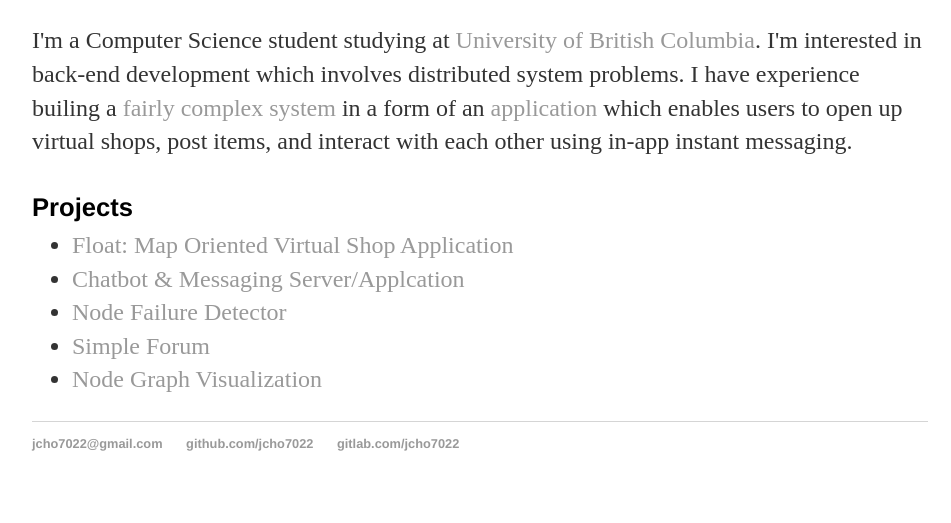
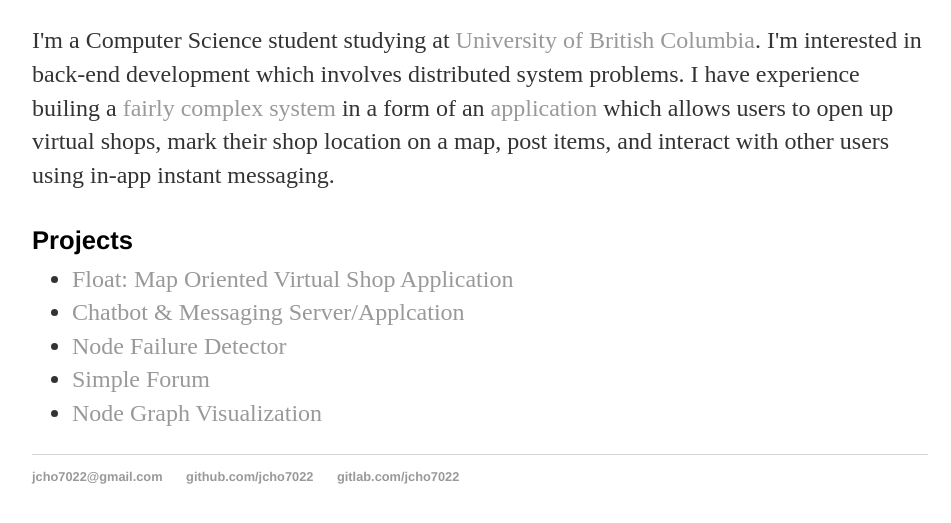
Before and after one commit to jcho7022/jcho7022.github.io, a Jekyll site: the page built from index.html, in a window 1280 px wide, cut to the strip 467-1023 px from the top of the page. Shown: the top 523 px of the strip, without its empty margins (160-1111 px from the left). Built offline with Jekyll 4.4.1, drawn with Linux system fonts in a browser that asks for light colours.

Commit message:
Update index.html

```diff
--- a/index.html
+++ b/index.html
@@ -11,12 +11,12 @@
 		I'm interested in back-end development which involves distributed system problems.
 		I have experience builing a <a href="/projects/float">fairly complex system</a> in
 		a form of an <a href="https://play.google.com/store/apps/details?id=com.floatapplication">application</a>
-		which enables users to open up virtual shops, post items, and interact with each other using in-app instant messaging.
+		which allows users to open up virtual shops, mark their shop location on a map, post items, and interact with other users using in-app instant messaging.
 		</p>
 
 	<h4><b>Projects</b></h4>
 	<ul class="project_dir">
-		<li> <a href="/projects/float" title="Float:Business Info/Sales Application">Float: Map Oriented Virtual Shop Application</a></li>
+		<li> <a href="/projects/float" title="Float: Map Oriented Virtual Shop Application">Float: Map Oriented Virtual Shop Application</a></li>
  		<li> <a href="/projects/chatbot" title="Chatbot & Client App">Chatbot & Messaging Server/Applcation</a></li>
   		<li> <a href="/projects/fd" title="Failure Detector">Node Failure Detector</a></li>
   		<li> <a href="/projects/forum" title="Simple Forum">Simple Forum</a></li>
```
